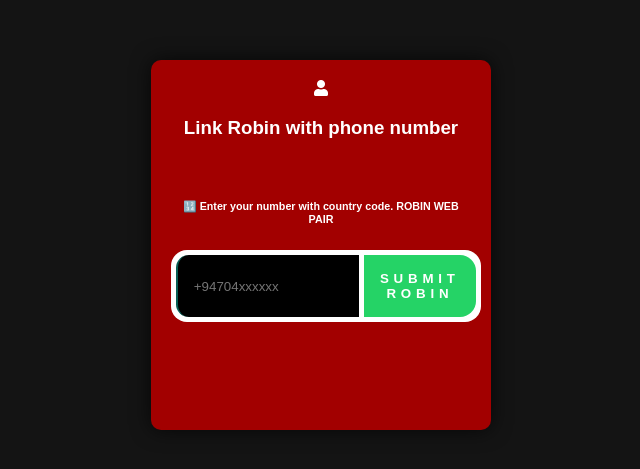
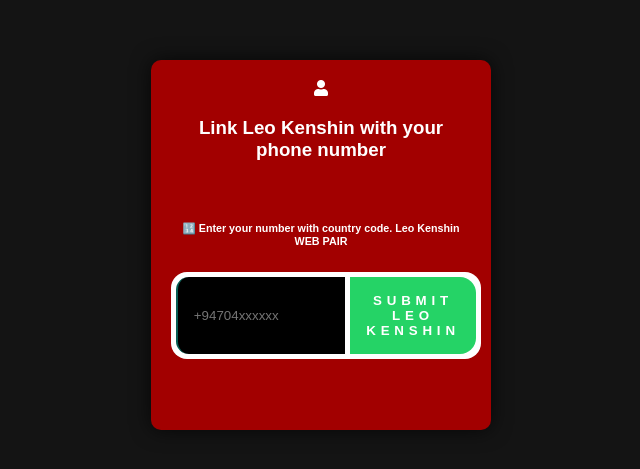
Before and after one commit to Leokenshin1/Leo-Kenshin, a website: page pair.html in a window 1280 px wide. Shown: the part 155-624 px from the top of the page, without its empty margins (319-959 px from the left). Drawn offline with nearby package versions, Linux system fonts and the light colour scheme.

Commit message:
Update pair.html

```diff
--- a/pair.html
+++ b/pair.html
@@ -145,12 +145,12 @@
         <div id="text">
           <i class="fa fa-user"></i>
           <p>
-            <h3 class="centered-text">Link Robin with phone number</h3>
+            <h3 class="centered-text">Link Leo Kenshin with your phone number</h3>
             <br>
-            <h6>🔢 Enter your number with country code. ROBIN WEB PAIR</h6>
+            <h6>🔢 Enter your number with country code. Leo Kenshin WEB PAIR</h6>
             <div class="input-container">
-              <input placeholder="+94704xxxxxx" type="number" id="number" placeholder="❗ Enter your phone number with country code, ROBIN WEB PAIR" name="">
-              <button id="submit">Submit ROBIN</button>
+              <input placeholder="+94704xxxxxx" type="number" id="number" placeholder="❗ Enter your phone number with country code, Leo Kenshin WEB PAIR" name="">
+              <button id="submit">Submit Leo Kenshin</button>
             </div>
             <!-- Add the loading spinner -->
             <div id="loading-spinner">
```
